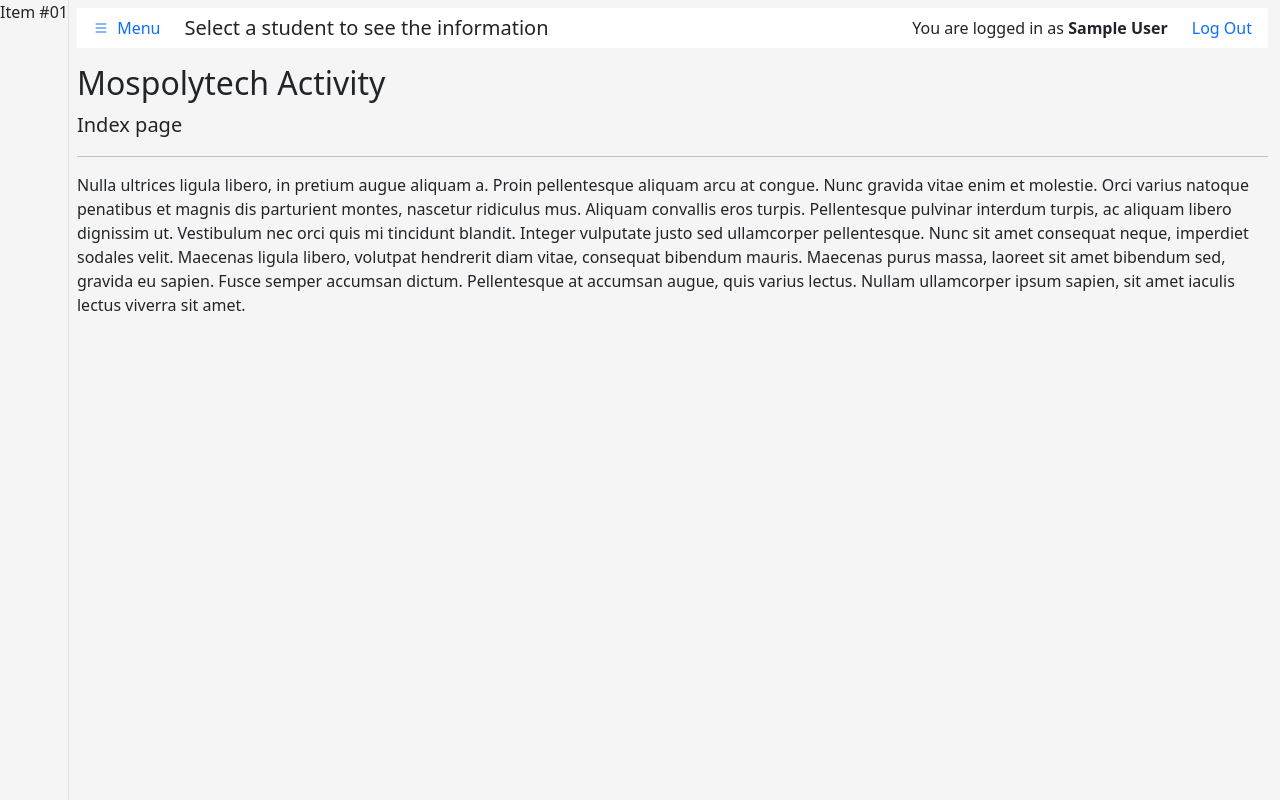
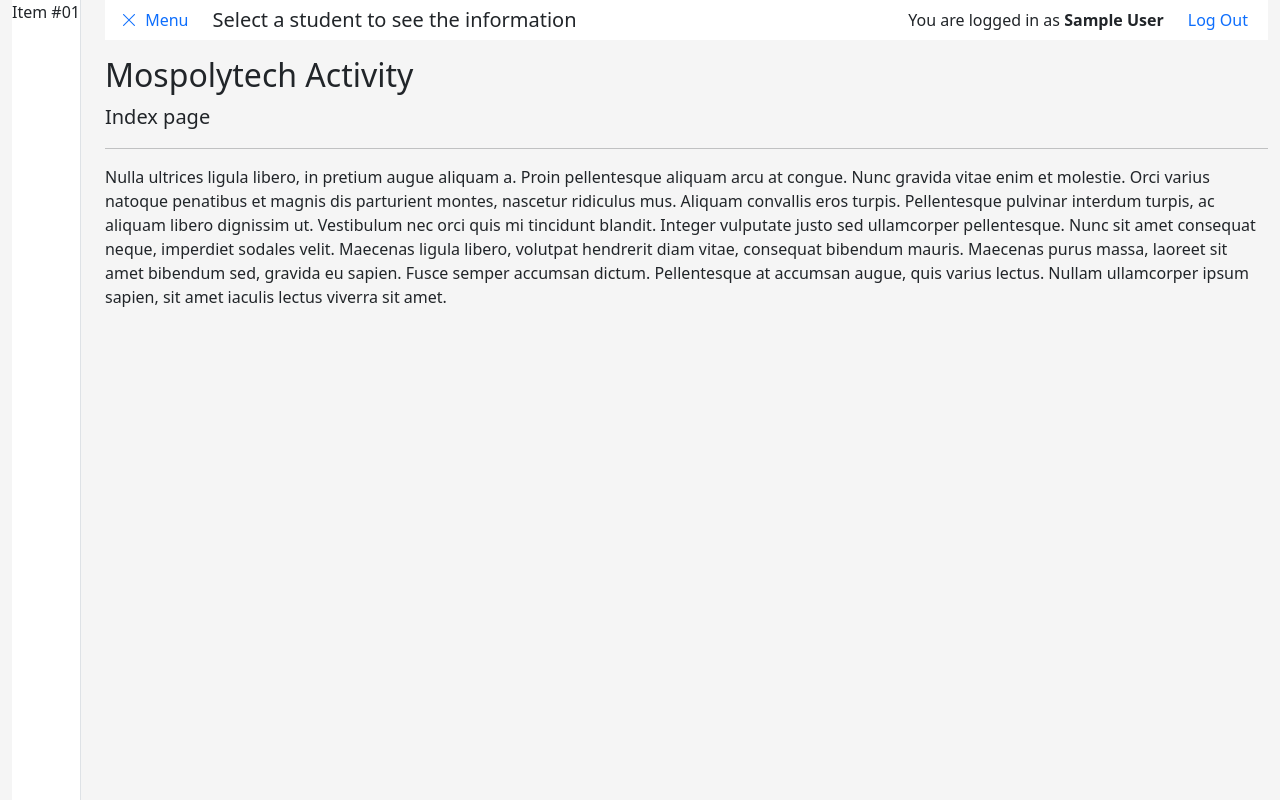
Before and after one commit to r4nd0lph-c/mospolytech_activity, a Django app: page / in a window 1280 px wide. Run offline with Django 4.2, Linux system fonts and the light colour scheme; the visitor is signed in with stand-in values (Sample User, id 1).

Commit message:
added animation for sidebar menu button

```diff
--- a/activity/main/static/main/css/styles.css
+++ b/activity/main/static/main/css/styles.css
@@ -117,6 +117,11 @@ body {
 
 
 /* INDEX PAGE */
-#info-bar {
-    background-color: white;
+
+#sidebar {
+    background-color: var(--white);
 }
+
+.navbar {
+    background-color: var(--white);
+}
--- a/activity/main/templates/main/index.html
+++ b/activity/main/templates/main/index.html
@@ -7,37 +7,46 @@
     <main>
         <div class="container-fluid">
             <div class="row flex-nowrap">
-                <!-- sidebar START -->
-                <div class="col-auto px-0">
+                <!-- sidebar menu START -->
+                <div class="col-auto">
                     <div id="sidebar" class="collapse collapse-horizontal show border-end">
                         <div id="sidebar-nav" class="min-vh-100">
-                            <p class="d-inline-block text-truncate"
-                               data-bs-parent="#sidebar">Item #01</p>
+                            <p class="d-inline-block text-truncate" data-bs-parent="#sidebar">Item #01</p>
                         </div>
                     </div>
                 </div>
-                <!-- sidebar END -->
+                <!-- sidebar menu END -->
 
-                <!-- content START -->
-                <div class="col ps-md-2 pt-2">
-                    <!-- info bar START -->
-                    <nav id="info-bar" class="navbar">
+                <!-- main screen START -->
+                <div class="col">
+                    <!-- navbar menu START -->
+                    <nav class="navbar py-2">
                         <div class="container-fluid">
-                            <a href="#" class="text-decoration-none" data-bs-target="#sidebar"
+                            <a href="#" class="text-decoration-none me-4" data-bs-target="#sidebar"
                                data-bs-toggle="collapse">
-                                <i class="bi bi-list bi-lg py-2 p-1"></i>
+                                <i id="sidebar-icon" class="bi bi-x-lg bi-lg py-2 p-1"></i>
                                 <span>Menu</span>
                             </a>
-                            <div class="ms-4 me-auto">
+                            <script>
+                                const sidebar = document.getElementById("sidebar");
+                                const btn_sidebar_icon = document.getElementById("sidebar-icon");
+                                sidebar.addEventListener("shown.bs.collapse", event => {
+                                    btn_sidebar_icon.className = "bi bi-x-lg bi-lg py-2 p-1";
+                                });
+                                sidebar.addEventListener("hidden.bs.collapse", event => {
+                                    btn_sidebar_icon.className = "bi bi-list bi-lg py-2 p-1";
+                                });
+                            </script>
+                            <div class="me-auto">
                                 <h5 class="fw-light m-0">Select a student to see the information</h5>
                             </div>
-                            <span>You are logged in as <b>{{ username }}</b></span>
-                            <a href="{% url 'logout' %}" class="text-decoration-none ms-4 me-1">
+                            <span class="me-4">You are logged in as <b>{{ username }}</b></span>
+                            <a href="{% url 'logout' %}" class="text-decoration-none me-2">
                                 {% trans "Log Out" %}
                             </a>
                         </div>
                     </nav>
-                    <!-- info bar END -->
+                    <!-- navbar menu END -->
 
                     <div class="page-header pt-3">
                         <h2>Mospolytech Activity</h2>
@@ -61,7 +70,7 @@
                         </div>
                     </div>
                 </div>
-                <!-- content END -->
+                <!-- main screen END -->
             </div>
         </div>
     </main>
```
